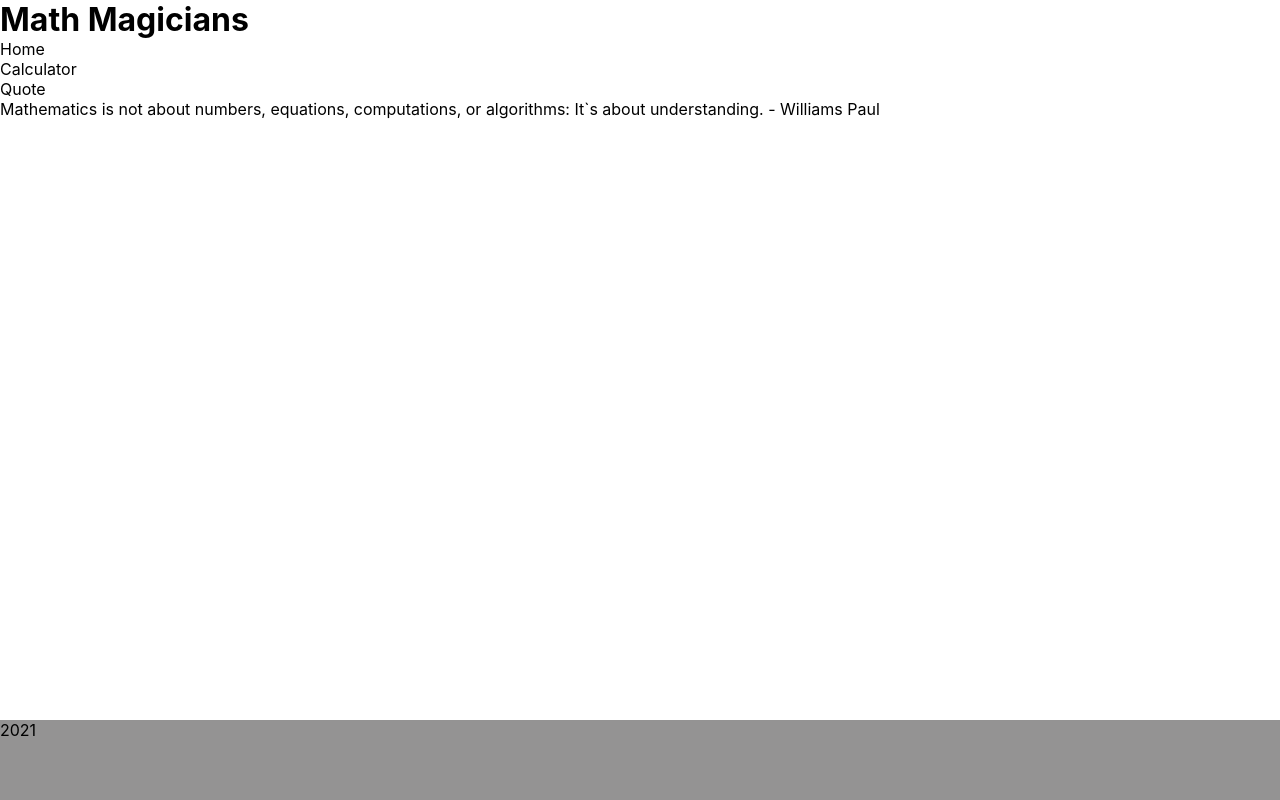
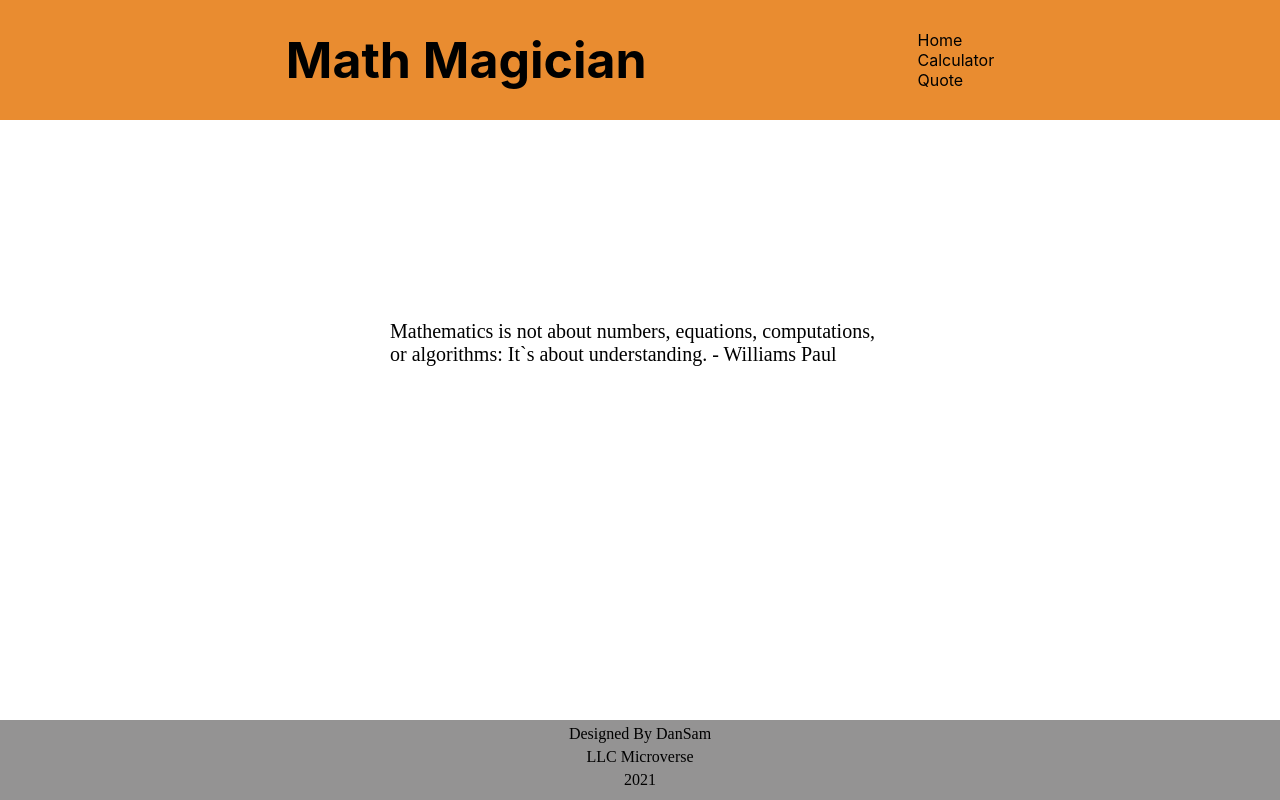
Before and after one commit to DanSam5K/Math-Magician, a React (Create React App) app: page /Quote in a window 1280 px wide. Built offline with nearby package versions, Linux system fonts and the light colour scheme.

Commit message:
Fix all linters errors

```diff
--- a/src/App.js
+++ b/src/App.js
@@ -1,8 +1,8 @@
 import React from 'react';
+import { BrowserRouter as Router, Switch, Route } from 'react-router-dom';
 import Calculator from './components/Calculator';
 import Home from './components/Home';
 import Quote from './components/Quote';
-import { BrowserRouter as Router, Switch, Route } from "react-router-dom";
 import Header from './components/Header';
 import Footer from './components/Footer';
 
@@ -21,21 +21,21 @@ class App extends React.Component {
     const object = { total, next, operation };
     return (
       <Router>
-      <Header/>
+        <Header />
         <div className="Section">
           <Switch>
             <Route exact path="/Home">
               <Home />
             </Route>
             <Route path="/Calculator">
-          <Calculator />
+              <Calculator object={object} />
             </Route>
             <Route path="/Quote">
               <Quote />
             </Route>
           </Switch>
         </div>
-    <Footer/>
+        <Footer />
       </Router>
     );
   }
--- a/src/components/Footer.js
+++ b/src/components/Footer.js
@@ -1,13 +1,13 @@
-import React from "react";
+import React from 'react';
 
-const Footer = () => {
-    return (
-        <div>
-            <p className="footer">Designed By DanSam</p>
-            <p className="footer">LLC Microverse</p>
-            <p className="footer">2021</p>
-        </div>
-    )
-}
+const Footer = () => (
+  <div className="footer">
+    <ul>
+      <li>Designed By DanSam</li>
+      <li>LLC Microverse</li>
+      <li>2021</li>
+    </ul>
+  </div>
+);
 
 export default Footer;
--- a/src/components/Header.js
+++ b/src/components/Header.js
@@ -1,25 +1,23 @@
 import React from 'react';
-import { Link } from "react-router-dom";
+import { Link } from 'react-router-dom';
 
- const Header = () => {
-    return (
-        <div className="headerContainer">
-            <h1 className="Title">Math Magicians</h1>
+const Header = () => (
+  <div className="container">
+    <h1 className="title">Math Magician</h1>
     <nav className="Nav">
       <ul className="flex">
-              <li>
+        <li className="link">
           <Link className="link" to="/Home">Home</Link>
         </li>
-              <li>
+        <li className="link">
           <Link className="link" to="/Calculator">Calculator</Link>
         </li>
-              <li>
+        <li className="link">
           <Link className="link" to="/Quote">Quote</Link>
         </li>
       </ul>
     </nav>
   </div>
-    )
-}
+);
 
 export default Header;
--- a/src/components/Home.js
+++ b/src/components/Home.js
@@ -1,18 +1,19 @@
-import React from "react";
+import React from 'react';
 
- const Home = () => {
-    return (
+const Home = () => (
   <div>
-            <h2 className="homeTitle">Welcome to our page</h2>
-            <p className="homeParagraph">"Math magicians" is a website for all fans of mathematics. It is a Single Page App (SPA) that allows users to:
+    <h2 className="home-title">Welcome to Magician Page!</h2>
+    <p className="paragraph">
+      Math magicians is a website for all fans of mathematics.
+      <br />
+      It is a Single Page App (SPA) that allows users to:
       <ul>
-                 <li>Make simple calculations.</li>.
+        <li>Make simple calculations.</li>
         <li>Read a random math-related quote.</li>
       </ul>
     </p>
-           <p>By building this simple application, I was able to learn how to use React.</p>
+    <p className="paragraph">By building this simple application, I was able to learn how to use React.</p>
   </div>
-    )
-}
+);
 
 export default Home;
--- a/src/components/Quote.js
+++ b/src/components/Quote.js
@@ -1,9 +1,7 @@
-import React from "react";
+import React from 'react';
 
-const Quote = () => {
-    return (
-        <p className="quote">Mathematics is not about numbers, equations, computations, or algorithms: It`s about understanding. - Williams Paul</p>
-    )
-}
+const Quote = () => (
+  <p className="p-quote">Mathematics is not about numbers, equations, computations, or algorithms: It`s about understanding. - Williams Paul</p>
+);
 
 export default Quote;
```
Lines whose indentation alone changed are shown as unchanged.
